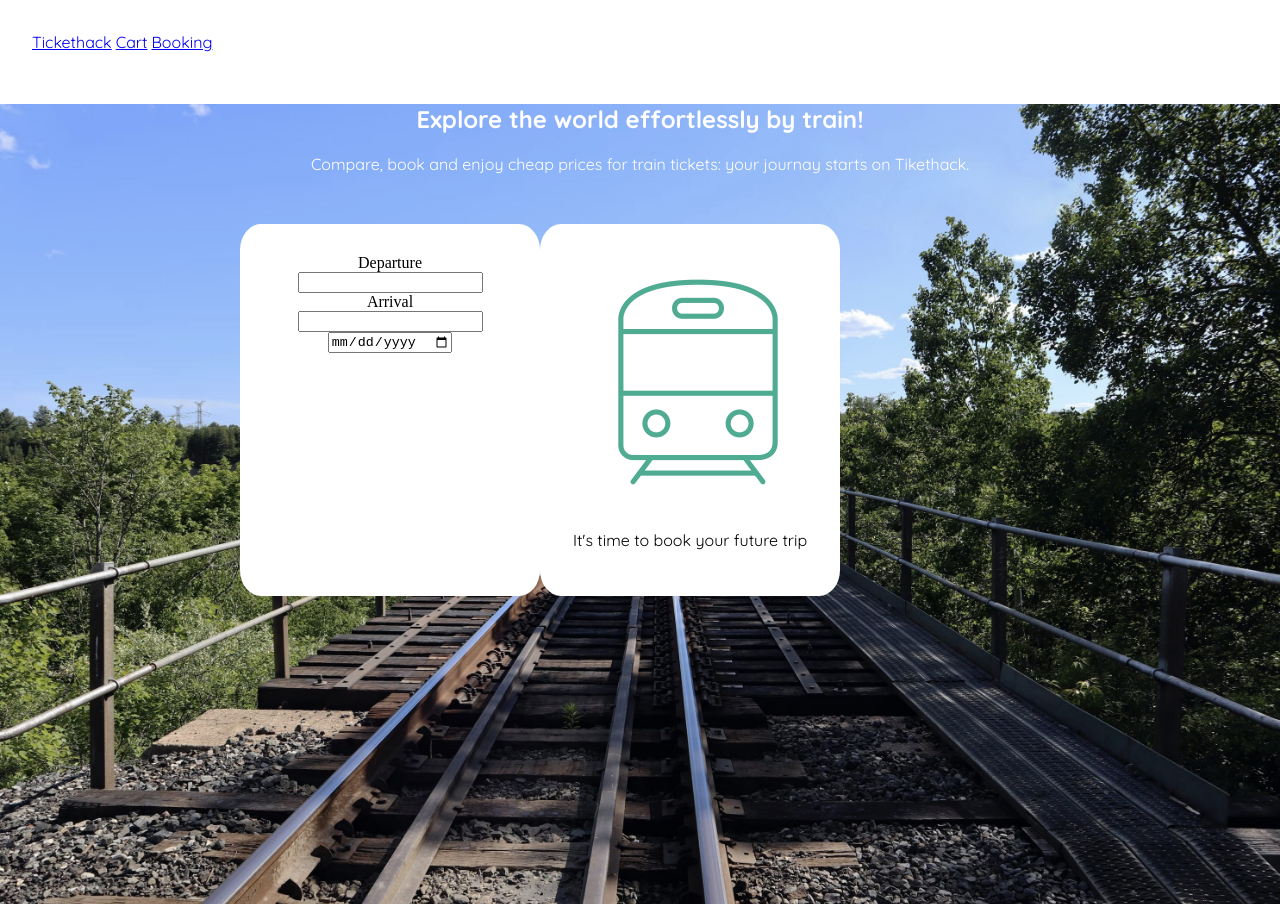
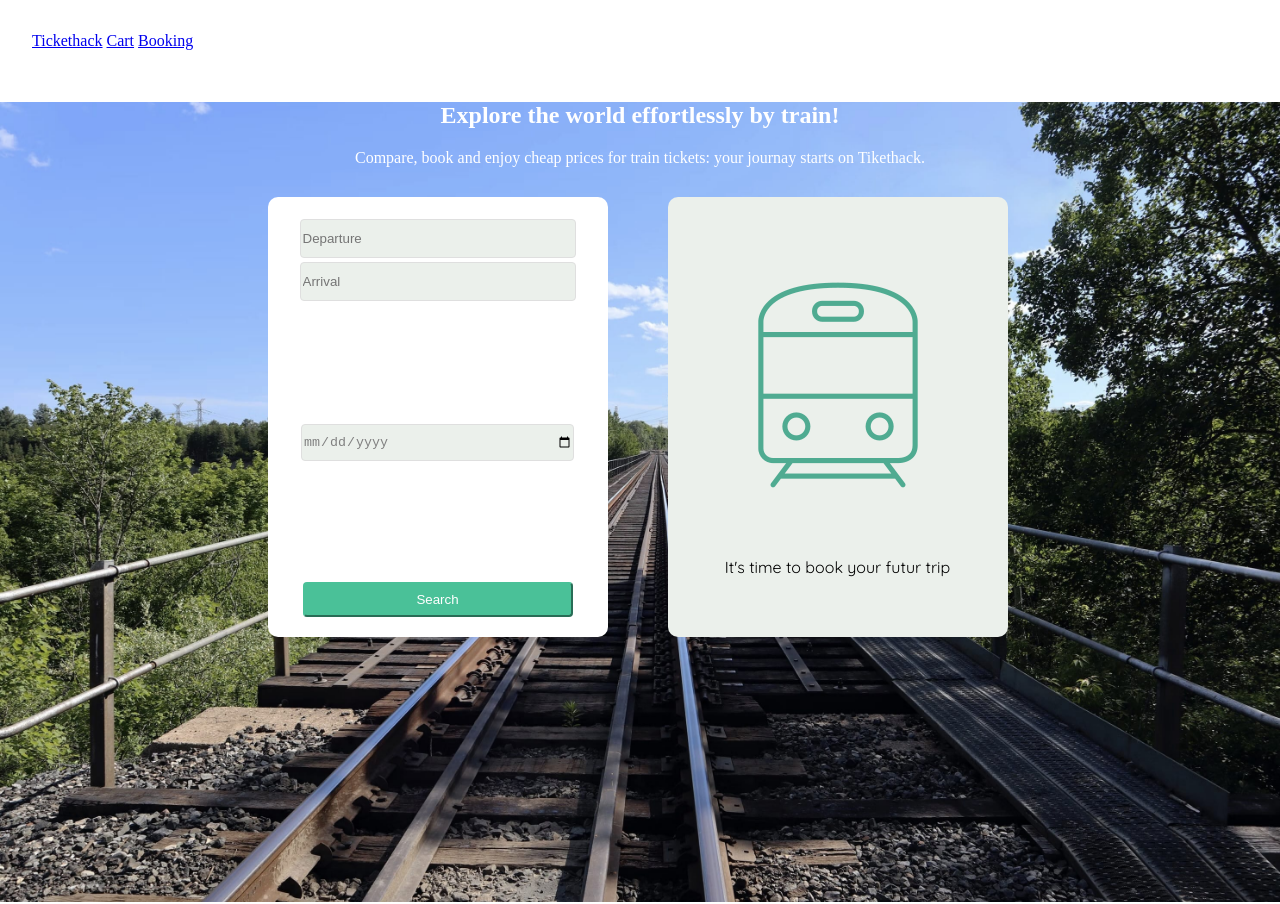
Before and after one commit to oumaimanaja/tickethack, a plain HTML site: page frontend/home.html in a window 1280 px wide. Drawn offline with Linux system fonts and the light colour scheme.

Commit message:
integration de l'UI KIT à la page HTML Home

```diff
--- a/frontend/home.html
+++ b/frontend/home.html
@@ -25,18 +25,24 @@
             <p>Compare, book and enjoy cheap prices for train tickets: your journay starts on Tikethack.</p>
         </div>
         <div class="container">
-            <div class="cell">
-                <form>
-                    <label for="departure">Departure</label><br>
-                    <input type="text" id="departure" name="departure"><br>
-                    <label for="arrical">Arrival</label><br>
-                    <input type="text" id="arrival" name="arrival"><br>
-                    <input type="date" id="date" name="date"><br>
-                </form>
-            </div>
-            <div class="cell">
-                <img src="./images/train.png">
-                <p>It's time to book your future trip</p>
+            <div class="Input-container">
+                <div class="recherche">
+                    <input class="field " type="text" placeholder="Departure"/>
+                    <input class="field" type="text" placeholder="Arrival"/>
+                </div>
+
+                <input class="field" type="date"/>
+                <div class="low">
+                    <button href="" class="btn"> Search</a>
+                </div>
+
+              </div>
+
+            <div class="Output-container">
+                <div  class="img train">
+                  <image src="./images/train.png"/>
+                </div>
+                <div  class="text noir">It's time to book your futur trip</div>
             </div>
         </div>
     </main>
--- a/frontend/style.css
+++ b/frontend/style.css
@@ -23,42 +23,146 @@ main {
 /* Réglage de layout (display) */
 
 .container {
-    display: grid;
-    grid-template-columns: 300px 300px;
+    margin: 5px;
+    display: flex;
+    align-items: center;
+    justify-content: space-around;
+
     margin: 50px auto 50px auto;
     width : 800px;
-    height: 300px;
+    height: 400px;
+
+
 }
 
-.cell {
-    background-color: white;
-    border-radius: 7%;
-    color: black;
-    padding: 30px;
-}
 
 /* Réglage de style par élément */
 
-h1{
+.text{
     font-family: "Quicksand", sans-serif;
     font-optical-sizing: auto;
     font-style: normal;
+
+}
+.blanc{
+    color:white
+}
+.noir{
+    color :black;
 }
 
-h2{
-    font-family: "Quicksand", sans-serif;
-    font-optical-sizing: auto;
-    font-style: normal;
+.field{
+    background-color: rgb(235, 240, 235);
+    border: 1px solid #dfdfdf ;
+    border-radius: 4px;
+    width: 270px;
+    height: 35px;
+    border-radius: 4px;
+    text-align: left;
+    color: gray;
+    cursor: pointer;
+    margin: 2px;
+  }
+
+
+.Input-container{
+    display: flex;
+    flex-direction: column;
+    justify-content: space-between;
+    align-items: center;
+    max-height: 500px;
+    background-color: white;
+    width: 300px;
+    height: 100%;
+    border-radius: 10px;
+    text-align: center;
+    padding: 3px;
+    padding-bottom: 0px;
+    padding: 20px;
+    }
+
+  .low{
+    display:flex;
+    flex-direction: column;
+    justify-content: space-around;
+
+  }
+
+  .Output-container{
+    background-color: rgb(235, 240, 235);
+    display: flex;
+    flex-direction: column;
+    justify-content: space-evenly;
+    align-items:center;
+    border-radius: 10px;
+    padding: 5px;
+    width: 300px;
+    height: 100%;
+    margin: 5px;
+    padding: 20px;
+    }
+
+  .btn{
+    background-color: #4ac198 ;
+    border-color: #4ac198 ;;
+    color: white;
+    width: 270px;
+    height: 35px;
+    border-radius: 4px;
+    text-align: center;
+    cursor: pointer;
+  }
+
+  .btn:hover{
+    cursor: pointer;
+    background-color: #ced4da;
+  }
+  .field{
+    background-color: rgb(235, 240, 235);
+    border: 1px solid #dfdfdf ;
+    border-radius: 4px;
+    width: 270px;
+    height: 35px;
+    border-radius: 4px;
+    text-align: left;
+    color: gray;
+    cursor: pointer;
+
+
+  }
+
+.btn-book{
+    background-color: #4ac198;
+    color: white;
+    width: 70px;
+    height: 35px;
+    border-radius: 4px;
+    text-align: center;
+    padding: 3px;
+    padding-bottom: 0px;
+    margin: 0px;
+    cursor: pointer;
+
 }
 
-p{
-    font-family: "Quicksand", sans-serif;
-    font-optical-sizing: auto;
-    font-style: normal;
+.btn-book:hover{
+    cursor: pointer;
+    background-color:#ced4da;
+  }
+.btn-delete{
+    background-color: #4ac198;
+    color: white;
+    width: 25px;
+    height: 35px;
+    border-radius: 4px;
+    text-align: center;
+    padding: 3px;
+    padding-bottom: 0px;
+    margin: 0px;
+    cursor: pointer;
 }
 
-a{
-    font-family: "Quicksand", sans-serif;
-    font-optical-sizing: auto;
-    font-style: normal;
-}
+.btn-delete:hover{
+    cursor: pointer;
+    background-color: #ced4da;
+  }
```
